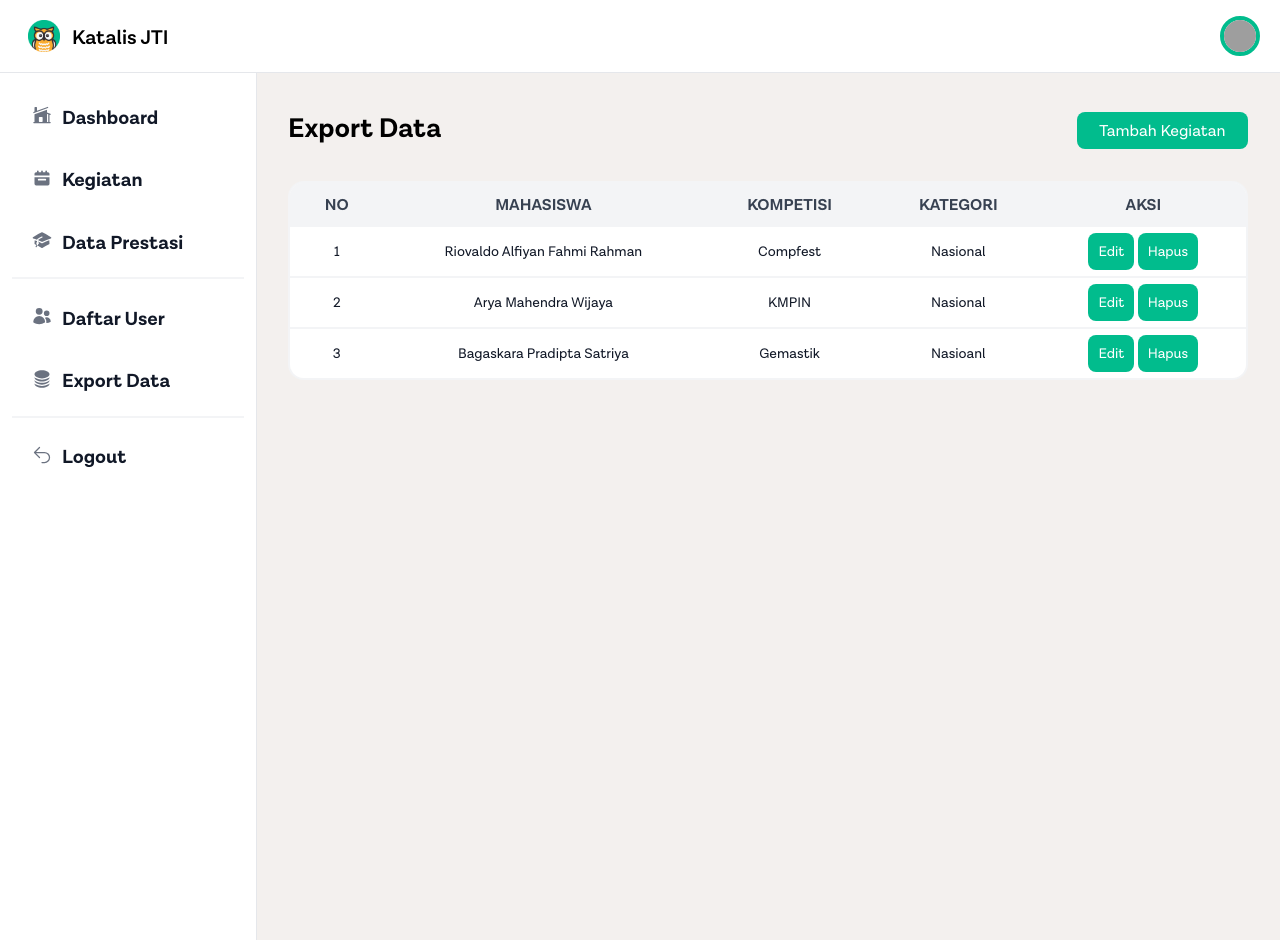
After one commit to ckckckcz/Katalis-JTI, a PHP site: page /katalis/exportData in a window 1280 px wide. The commit adds this page. Run offline with PHP 8.4, Linux system fonts and the light colour scheme; some libraries are stand-ins or nearby versions; grey boxes are pictures that could not be loaded.

Commit message:
setup: Admin Section like Export data, and Daftar Mahasiswa

```diff
--- a/client/components/Admin/Sidebar.php
+++ b/client/components/Admin/Sidebar.php
@@ -3,7 +3,7 @@
     <div class="sidebar-menu">
         <ul class="sidebar-ul">
             <li class="sidebar-li">
-                <div href="#" class="sidebar-link">
+                <div onclick="window.location.href='/katalis/admin'" class="sidebar-link">
                     <svg xmlns="http://www.w3.org/2000/svg" viewBox="0 0 24 24" fill="currentColor" class="sidebar-svg">
                         <path
                             d="M19.006 3.705a.75.75 0 1 0-.512-1.41L6 6.838V3a.75.75 0 0 0-.75-.75h-1.5A.75.75 0 0 0 3 3v4.93l-1.006.365a.75.75 0 0 0 .512 1.41l16.5-6Z" />
@@ -11,12 +11,11 @@
                             d="M3.019 11.114 18 5.667v3.421l4.006 1.457a.75.75 0 1 1-.512 1.41l-.494-.18v8.475h.75a.75.75 0 0 1 0 1.5H2.25a.75.75 0 0 1 0-1.5H3v-9.129l.019-.007ZM18 20.25v-9.566l1.5.546v9.02H18Zm-9-6a.75.75 0 0 0-.75.75v4.5c0 .414.336.75.75.75h3a.75.75 0 0 0 .75-.75V15a.75.75 0 0 0-.75-.75H9Z"
                             clip-rule="evenodd" />
                     </svg>
-
                     <span class="sidebar-text font-bold">Dashboard</span>
                 </div>
             </li>
             <li class="sidebar-li">
-                <div href="#" class="sidebar-link">
+                <div onclick="window.location.href='/katalis/kegiatan'" class="sidebar-link">
                     <svg class="sidebar-svg" aria-hidden="true" xmlns="http://www.w3.org/2000/svg" width="24"
                         height="24" fill="currentColor" viewBox="0 0 24 24">
                         <path fill-rule="evenodd"
@@ -27,7 +26,7 @@
                 </div>
             </li>
             <li class="sidebar-li">
-                <div href="#" class="sidebar-link">
+                <div onclick="window.location.href='/katalis/dataPrestasi'" class="sidebar-link">
                     <svg xmlns="http://www.w3.org/2000/svg" viewBox="0 0 24 24" fill="currentColor" class="sidebar-svg">
                         <path
                             d="M11.7 2.805a.75.75 0 0 1 .6 0A60.65 60.65 0 0 1 22.83 8.72a.75.75 0 0 1-.231 1.337 49.948 49.948 0 0 0-9.902 3.912l-.003.002c-.114.06-.227.119-.34.18a.75.75 0 0 1-.707 0A50.88 50.88 0 0 0 7.5 12.173v-.224c0-.131.067-.248.172-.311a54.615 54.615 0 0 1 4.653-2.52.75.75 0 0 0-.65-1.352 56.123 56.123 0 0 0-4.78 2.589 1.858 1.858 0 0 0-.859 1.228 49.803 49.803 0 0 0-4.634-1.527.75.75 0 0 1-.231-1.337A60.653 60.653 0 0 1 11.7 2.805Z" />
@@ -44,7 +43,7 @@
                 <hr class="sidebar-hr">
             </li>
             <li class="sidebar-li">
-                <div href="#" class="sidebar-link">
+                <div onclick="window.location.href='/katalis/daftarMahasiswa'" class="sidebar-link">
                     <svg xmlns="http://www.w3.org/2000/svg" viewBox="0 0 24 24" fill="currentColor" class="sidebar-svg">
                         <path
                             d="M4.5 6.375a4.125 4.125 0 1 1 8.25 0 4.125 4.125 0 0 1-8.25 0ZM14.25 8.625a3.375 3.375 0 1 1 6.75 0 3.375 3.375 0 0 1-6.75 0ZM1.5 19.125a7.125 7.125 0 0 1 14.25 0v.003l-.001.119a.75.75 0 0 1-.363.63 13.067 13.067 0 0 1-6.761 1.873c-2.472 0-4.786-.684-6.76-1.873a.75.75 0 0 1-.364-.63l-.001-.122ZM17.25 19.128l-.001.144a2.25 2.25 0 0 1-.233.96 10.088 10.088 0 0 0 5.06-1.01.75.75 0 0 0 .42-.643 4.875 4.875 0 0 0-6.957-4.611 8.586 8.586 0 0 1 1.71 5.157v.003Z" />
@@ -53,7 +52,7 @@
                 </div>
             </li>
             <li class="sidebar-li">
-                <div href="#" class="sidebar-link">
+                <div onclick="window.location.href='/katalis/exportData'" class="sidebar-link">
                     <svg xmlns="http://www.w3.org/2000/svg" viewBox="0 0 24 24" fill="currentColor" class="sidebar-svg">
                         <path
                             d="M21 6.375c0 2.692-4.03 4.875-9 4.875S3 9.067 3 6.375 7.03 1.5 12 1.5s9 2.183 9 4.875Z" />
@@ -72,7 +71,7 @@
                 <hr class="sidebar-hr">
             </li>
             <li class="sidebar-li">
-                <div href="#" class="sidebar-link">
+                <div onclick="window.location.href='/katalis/login'" class="sidebar-link">
                     <svg xmlns="http://www.w3.org/2000/svg" viewBox="0 0 24 24" fill="currentColor" class="sidebar-svg">
                         <path fill-rule="evenodd"
                             d="M9.53 2.47a.75.75 0 0 1 0 1.06L4.81 8.25H15a6.75 6.75 0 0 1 0 13.5h-3a.75.75 0 0 1 0-1.5h3a5.25 5.25 0 1 0 0-10.5H4.81l4.72 4.72a.75.75 0 1 1-1.06 1.06l-6-6a.75.75 0 0 1 0-1.06l6-6a.75.75 0 0 1 1.06 0Z"
--- /dev/null
+++ b/client/views/Admin/User/Export.php
@@ -0,0 +1,60 @@
+<?php include('./client/components/Admin/Sidebar.php'); ?>
+<section class="admin-section">
+    <div class="admin-container">
+        <div class="kegiatan-title font-bold">
+            <p>Export Data</p>
+            <div class="actions">
+                <button type="button" class="button-primary font-bold"
+                    onclick="window.location.href='/katalis/tambahKegiatan.php'">Tambah Kegiatan </button>
+            </div>
+        </div>
+        <div class="table-prestasi-container">
+            <table class="table-prestasi-table">
+                <thead class="table-prestasi-thead font-bold">
+                    <tr>
+                        <th scope="col" class="table-prestasi-th">No</th>
+                        <th scope="col" class="table-prestasi-th">Mahasiswa</th>
+                        <th scope="col" class="table-prestasi-th">Kompetisi</th>
+                        <th scope="col" class="table-prestasi-th">Kategori</th>
+                        <th scope="col" class="table-prestasi-th">Aksi</th>
+                    </tr>
+                </thead>
+                <tbody class="font-regular">
+                    <tr class="table-prestasi-row">
+                        <th scope="row" class="table-prestasi-cell table-prestasi-header-cell">
+                            1</th>
+                        <td class="table-prestasi-cell">Riovaldo Alfiyan Fahmi Rahman</td>
+                        <td class="table-prestasi-cell">Compfest</td>
+                        <td class="table-prestasi-cell">Nasional</td>
+                        <td class="table-prestasi-cell">
+                            <a href="#" class="table-prestasi-link">Edit</a>
+                            <a href="#" class="table-prestasi-link">Hapus</a>
+                        </td>
+                    </tr>
+                    <tr class="table-prestasi-row">
+                        <th scope="row" class="table-prestasi-cell table-prestasi-header-cell">
+                            2</th>
+                        <td class="table-prestasi-cell">Arya Mahendra Wijaya</td>
+                        <td class="table-prestasi-cell">KMPIN</td>
+                        <td class="table-prestasi-cell">Nasional</td>
+                        <td class="table-prestasi-cell">
+                            <a href="#" class="table-prestasi-link">Edit</a>
+                            <a href="#" class="table-prestasi-link">Hapus</a>
+                        </td>
+                    </tr>
+                    <tr class="table-prestasi-row">
+                        <th scope="row" class="table-prestasi-cell table-prestasi-header-cell">
+                            3</th>
+                        <td class="table-prestasi-cell">Bagaskara Pradipta Satriya</td>
+                        <td class="table-prestasi-cell">Gemastik</td>
+                        <td class="table-prestasi-cell">Nasioanl</td>
+                        <td class="table-prestasi-cell">
+                            <a href="#" class="table-prestasi-link">Edit</a>
+                            <a href="#" class="table-prestasi-link">Hapus</a>
+                        </td>
+                    </tr>
+                </tbody>
+            </table>
+        </div>
+    </div>
+</section>
--- a/index.php
+++ b/index.php
@@ -19,6 +19,18 @@ switch ($request) {
     case $location . '/admin':
         $filePath = 'client/views/admin/Admin.php';
         break;
+    case $location . '/kegiatan':
+        $filePath = 'client/views/admin/Kegiatan.php';
+        break;
+    case $location . '/dataPrestasi':
+        $filePath = 'client/views/admin/Prestasi.php';
+        break;
+    case $location . '/exportData':
+        $filePath = 'client/views/admin/User/Export.php';
+        break;
+    case $location . '/daftarMahasiswa':
+        $filePath = 'client/views/admin/User/Mahasiswa.php';
+        break;
     default:
         http_response_code(404);
         $filePath = '404.php';
--- a/public/layout.php
+++ b/public/layout.php
@@ -10,7 +10,7 @@
 
     if ($currentFile === 'Login.php' || $currentFile === 'Register.php' || $currentFile === 'Premium.php') {
         echo '<link rel="stylesheet" href="/katalis/public/styles/globalAuth.css">';
-    } elseif ($currentFile === 'Admin.php') {
+    } elseif ($currentFile === 'Admin.php' || $currentFile != 'Kegiatan.php' || $currentFile != 'Prestasi.php' || $currentFile != 'Export.php' || $currentFile != 'Mahasiswa.php') {
         echo '<link rel="stylesheet" href="/katalis/public/styles/globalAdmin.css">';
     } else {
         echo '<link rel="stylesheet" href="/katalis/public/styles/global.css">';
@@ -31,6 +31,8 @@
     <link rel="stylesheet" href="/katalis/public/styles/admin/components/Cards.css">
     <link rel="stylesheet" href="/katalis/public/styles/admin/components/Prestasi.css">
     <link rel="stylesheet" href="/katalis/public/styles/admin/components/TabelPrestasi.css">
+    <link rel="stylesheet" href="/katalis/public/styles/admin/Admin.css">
+    <link rel="stylesheet" href="/katalis/public/styles/admin/Kegiatan.css">
     <!-- Font -->
     <link rel="preconnect" href="https://fonts.googleapis.com">
     <link rel="preconnect" href="https://fonts.gstatic.com" crossorigin>
@@ -41,7 +43,7 @@
 <body>
     <?php
     // Menampilkan Navbar jika bukan halaman Login, Daftar, atau Admin
-    if ($currentFile !== 'Login.php' && $currentFile !== 'Register.php' && $currentFile !== 'Admin.php') {
+    if ($currentFile !== 'Login.php' && $currentFile !== 'Register.php' && $currentFile !== 'Admin.php' && $currentFile != 'Kegiatan.php' && $currentFile != 'Export.php' && $currentFile != 'Mahasiswa.php') {
         include('./client/components/Navbar.php');
     }
     ?>
@@ -57,7 +59,7 @@
 
     <?php
     // Menampilkan Footer jika bukan halaman Login, Register, atau Admin
-    if ($currentFile !== 'Login.php' && $currentFile !== 'Register.php' && $currentFile !== 'Admin.php') {
+    if ($currentFile !== 'Login.php' && $currentFile !== 'Register.php' && $currentFile !== 'Admin.php' && $currentFile != 'Kegiatan.php' && $currentFile != 'Export.php' && $currentFile != 'Mahasiswa.php') {
         include('./client/components/Footer.php');
     }
     ?>
--- /dev/null
+++ b/public/styles/admin/Admin.css
@@ -0,0 +1,56 @@
+.admin-section {
+  padding: 7rem 2rem 0rem 18rem;
+}
+
+/* Tampilan default untuk perangkat mobile (grid 1 kolom) */
+@media (max-width: 640px) {
+  .admin-section {
+    grid-template-columns: 1fr;
+    padding: 7rem 1rem 0rem 1rem;
+  }
+  .admin-card {
+    grid-template-columns: 1fr;
+  }
+}
+
+/* Tampilan untuk tablet (grid 2 kolom) */
+@media (min-width: 641px) and (max-width: 1024px) {
+  .admin-section {
+    grid-template-columns: repeat(2, 1fr);
+    padding: 7rem 2rem 0rem 2rem;
+  }
+  .admin-card {
+    grid-template-columns: repeat(2, 1fr);
+  }
+}
+
+/* Tampilan untuk desktop (grid 3 kolom atau lebih, sesuai kebutuhan) */
+@media (min-width: 1025px) {
+  .admin-section {
+    grid-template-columns: repeat(3, 1fr);
+  }
+  .admin-card {
+    grid-template-columns: repeat(3, 1fr);
+  }
+}
+
+.admin-card {
+  display: grid;
+  gap: 15px;
+  margin-bottom: 20px;
+}
+.admin-hr {
+  border: none; /* Menghapus border default */
+  height: 2px; /* Tinggi garis */
+  background-color: #e5e7eb; /* Warna garis */
+}
+.icon-admin {
+  width: 1.25rem;
+  height: 1.25rem;
+  color: #01bc8d;
+  background-color: #f3f4f6;
+  padding: 15px;
+  justify-content: center;
+  align-items: center;
+  border-radius: 1rem;
+}
--- /dev/null
+++ b/public/styles/admin/Kegiatan.css
@@ -0,0 +1,12 @@
+.kegiatan-title {
+  margin-top: 0;
+  font-size: 1.7rem;
+  margin-bottom: 2rem;
+  display: flex;
+  justify-content: space-between;
+}
+
+.kegiatan-title p {
+  margin-top: 0;
+  margin-bottom: 0;
+}
--- a/public/styles/admin/components/Cards.css
+++ b/public/styles/admin/components/Cards.css
@@ -23,60 +23,3 @@
   margin-bottom: 0;
   margin-top: 0;
 }
-
-.admin-section {
-  padding: 7rem 2rem 0rem 18rem;
-}
-
-/* Tampilan default untuk perangkat mobile (grid 1 kolom) */
-@media (max-width: 640px) {
-  .admin-section {
-    grid-template-columns: 1fr;
-    padding: 7rem 1rem 0rem 1rem;
-  }
-  .admin-card {
-    grid-template-columns: 1fr;
-  }
-}
-
-/* Tampilan untuk tablet (grid 2 kolom) */
-@media (min-width: 641px) and (max-width: 1024px) {
-  .admin-section {
-    grid-template-columns: repeat(2, 1fr);
-    padding: 7rem 2rem 0rem 2rem;
-  }
-  .admin-card {
-    grid-template-columns: repeat(2, 1fr);
-  }
-}
-
-/* Tampilan untuk desktop (grid 3 kolom atau lebih, sesuai kebutuhan) */
-@media (min-width: 1025px) {
-  .admin-section {
-    grid-template-columns: repeat(3, 1fr);
-  }
-  .admin-card {
-    grid-template-columns: repeat(3, 1fr);
-  }
-}
-
-.admin-card {
-  display: grid;
-  gap: 15px;
-  margin-bottom: 20px;
-}
-.admin-hr {
-  border: none; /* Menghapus border default */
-  height: 2px; /* Tinggi garis */
-  background-color: #e5e7eb; /* Warna garis */
-}
-.icon-admin {
-  width: 1.25rem;
-  height: 1.25rem;
-  color: #01bc8d;
-  background-color: #f3f4f6;
-  padding: 15px;
-  justify-content: center;
-  align-items: center;
-  border-radius: 1rem;
-}
```
Also changed, not shown: client/views/Admin/Kegiatan.php (added, +60 -0 lines), client/views/Admin/Prestasi.php (added, +60 -0 lines), client/views/Admin/User/Mahasiswa.php (added, +60 -0 lines).
